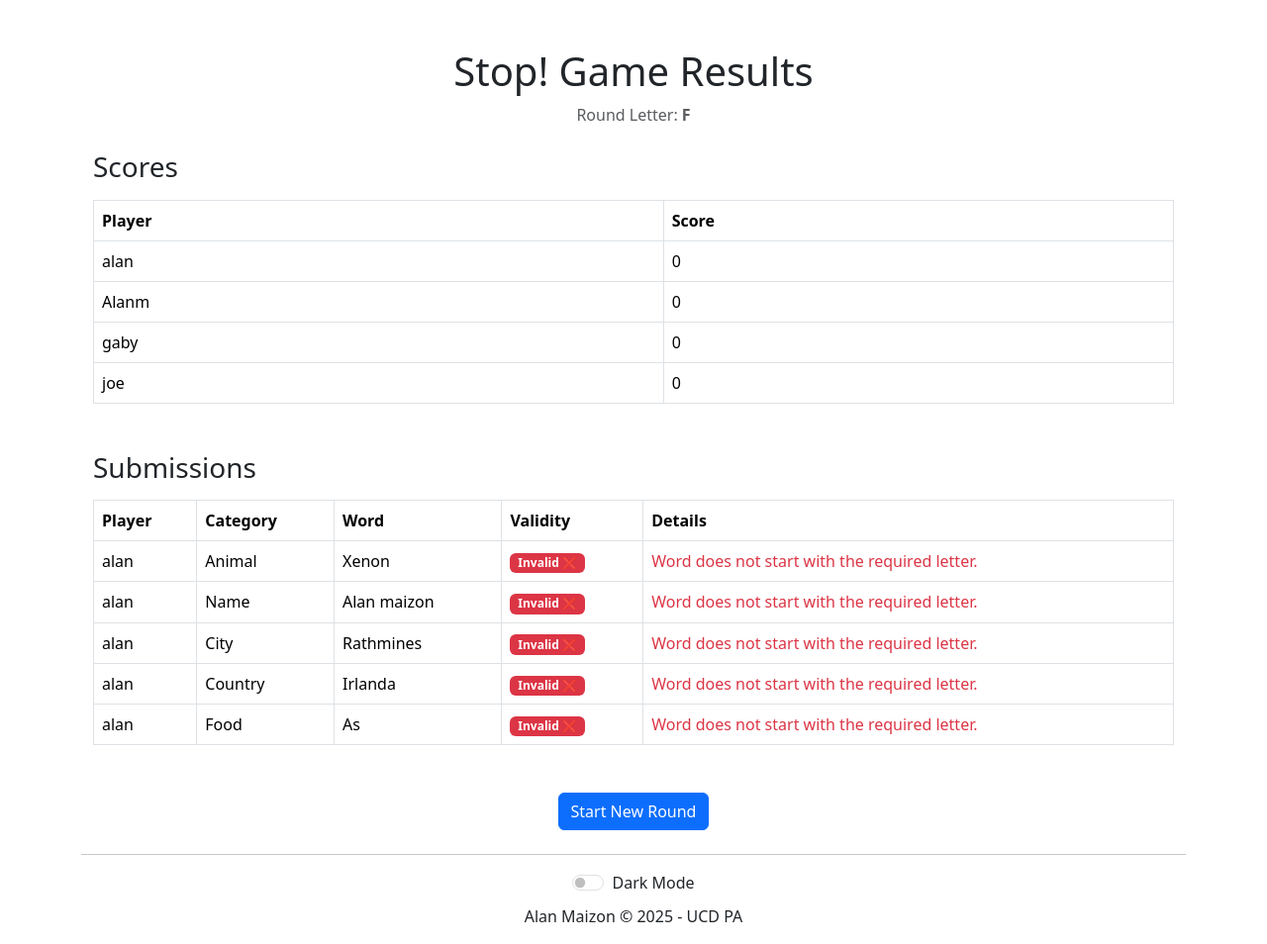
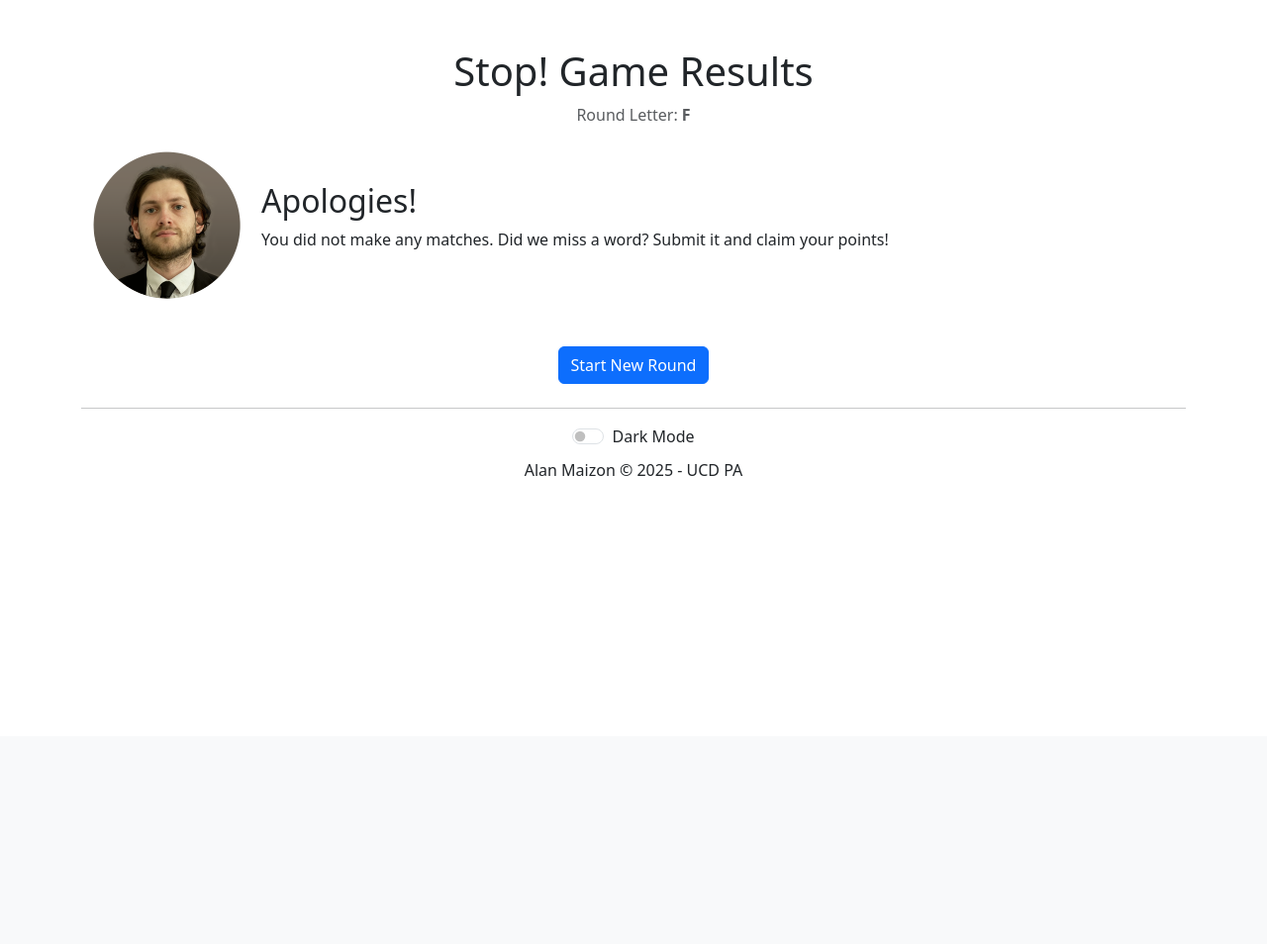
Before and after one commit to alanmaizon/stop_game, a Django app: page /game/results/1/ in a window 1280 px wide. Shown: the part 56-1010 px from the top of the page at 99% size. After the commit the page ends 537 px from the top, so only its background shows below. Run offline with Django 5.2, Linux system fonts and the light colour scheme; a user stored in the database is signed in; data comes from the database, SQL or seed files in the repository; both versions use the stored data as it was after the commit.

Commit message:
Changes to be committed:

```diff
--- a/core/templates/base.html
+++ b/core/templates/base.html
@@ -5,7 +5,9 @@
     <meta charset="UTF-8">
     <meta name="viewport" content="width=device-width, initial-scale=1.0">
     <title>{% block title %}My App{% endblock %}</title>
+    <link rel="icon" href="/static/favicon.png" type="image/png">
     <!-- Bootstrap CSS -->
+    <link rel="stylesheet" href="https://cdnjs.cloudflare.com/ajax/libs/font-awesome/5.15.4/css/all.min.css">
     <link rel="stylesheet" href="{% static 'game/css/styles.css' %}">
     <link rel="stylesheet" href="https://cdn.jsdelivr.net/npm/bootstrap@5.3.0-alpha3/dist/css/bootstrap.min.css">
 </head>
--- a/game/models.py
+++ b/game/models.py
@@ -32,6 +32,12 @@ class Player(models.Model):
     def __str__(self):
         return self.user.username
 
+    @property
+    def profile_picture_url(self):
+        if self.user.avatar:
+            return self.user.avatar.url
+        return settings.STATIC_URL + 'default-avatar.png'
+
 class Submission(models.Model):
     """Player submissions for each round."""
     player = models.ForeignKey(Player, on_delete=models.CASCADE)
@@ -40,6 +46,7 @@ class Submission(models.Model):
     word = models.CharField(max_length=100)
     is_valid = models.BooleanField(default=True)
     validation_message = models.CharField(max_length=255, blank=True)
+    score_calculated = models.BooleanField(default=False)
 
     def __str__(self):
         return f"{self.player} - {self.category}: {self.word}"
--- a/game/static/game/css/styles.css
+++ b/game/static/game/css/styles.css
@@ -37,6 +37,15 @@ h1 {
 
 .alert-info {
     font-size: 1.25rem;
+}
+
+.imgthumbnail {
+    border-radius: 50%;
+    width: 34px;
+    height: 34px;
+    object-fit: cover;
+    margin-right: 10px;
+    padding: 0;
 }
 
 /* Dark mode variables */
--- a/game/templates/game/lobby.html
+++ b/game/templates/game/lobby.html
@@ -1,7 +1,6 @@
 {% extends 'base.html' %}
 
 {% block title %}Lobby{% endblock %}
-
 
 {% block content %}
 <div class="container mt-5">
@@ -20,7 +19,10 @@
             {% for item in ranked_players %}
                 <tr>
                     <td>{{ item.rank }}</td>
-                    <td>{{ item.player.user.username }}</td>
+                    <td>
+                        <img src="{{ item.player.profile_picture_url }}" class="imgthumbnail" alt="Profile Picture">
+                        {{ item.player.user.username }}
+                    </td>
                     <td>{{ item.player.score }}</td>
                     <td>{{ item.points_awarded }}</td>
                     <td>{{ item.games_played }}</td>
--- a/game/templates/game/results.html
+++ b/game/templates/game/results.html
@@ -1,34 +1,32 @@
 {% extends 'base.html' %}
 
 {% load static %}
-
-{% block title %}Results{% endblock %}
+{% load custom_filters %}
 
 {% block content %}
     <div class="container mt-5">
         <h1 class="text-center">Stop! Game Results</h1>
         <p class="text-center text-muted">Round Letter: <strong>{{ round.letter }}</strong></p>
 
-        <div class="mt-4">
-            <h3>Scores</h3>
-            <table class="table table-bordered table-hover mt-3">
-                <thead class="thead-dark">
-                    <tr>
-                        <th>Player</th>
-                        <th>Score</th>
-                    </tr>
-                </thead>
-                <tbody>
-                    {% for player, score in scores.items %}
-                        <tr>
-                            <td>{{ player }}</td>
-                            <td>{{ score }}</td>
-                        </tr>
-                    {% endfor %}
-                </tbody>
-            </table>
+        <div class="mt-4 d-flex align-items-center">
+            {% if player %}
+                <img src="{{ player.user|avatar_url }}" alt="Profile Picture" class="rounded-circle profile-picture mr-3" width="150" height="150" style="margin-right: 20px;">
+            {% endif %}
+            <div class="ml-3">
+                {% if all_correct %}
+                    <h2>Awesome!</h2>
+                    <p>You answered all questions correctly and earned DOUBLE SCORE ({{ player_score }} points).</p>
+                {% elif player_score > 0 %}
+                    <h2>Congrats!</h2>
+                    <p>You have earned {{ player_score }} points. Did we miss a word? Submit it and claim your points!</p>
+                {% else %}
+                    <h2>Apologies!</h2>
+                    <p>You did not make any matches. Did we miss a word? Submit it and claim your points!</p>
+                {% endif %}
+            </div>
         </div>
 
+        {% if player_score > 0 %}
             <div class="mt-5">
                 <h3>Submissions</h3>
                 <table class="table table-bordered table-hover mt-3">
@@ -64,6 +62,7 @@
                     </tbody>
                 </table>
             </div>
+        {% endif %}
 
         <div class="text-center mt-5">
             <a href="{% url 'game:start' %}" class="btn btn-primary">Start New Round</a>
--- a/game/templatetags/custom_filters.py
+++ b/game/templatetags/custom_filters.py
@@ -1,7 +1,14 @@
 from django import template
+from django.templatetags.static import static
 
 register = template.Library()
 
 @register.filter
 def get_item(dictionary, key):
     return dictionary.get(key, 0)
+
+@register.filter
+def avatar_url(user):
+    if user.avatar:
+        return user.avatar.url
+    return static('default-avatar.png')
--- a/game/views.py
+++ b/game/views.py
@@ -122,25 +122,36 @@ def show_results(request, round_id):
     """Show results for the round."""
     round_obj = Round.objects.get(id=round_id)
     submissions = Submission.objects.filter(round=round_obj).select_related('player', 'category')
-    players = Player.objects.all()
+    player = submissions.first().player if submissions.exists() else None
 
     # Scoring: +10 points for unique valid words
-    scores = {}
-    for player in players:
-        player_score = 0
-        for category in Category.objects.all():
-            player_words = submissions.filter(player=player, category=category)
-            if player_words.exists():
-                word = player_words.first().word
-                # Add 10 points if the word is valid and unique
-                if submissions.filter(category=category, word=word, is_valid=True).count() == 1:
-                    player_score += 10
-        scores[player.user.username] = player_score
+    player_score = 0
+    all_correct = True
+    for category in Category.objects.all():
+        player_words = submissions.filter(player=player, category=category)
+        if player_words.exists():
+            word = player_words.first().word
+            # Add 10 points if the word is valid and unique
+            if submissions.filter(category=category, word=word, is_valid=True).count() == 1:
+                player_score += 10
+            else:
+                all_correct = False
+        else:
+            all_correct = False
+
+    if all_correct:
+        player_score *= 2
+
+    if player and not submissions.filter(score_calculated=True).exists():
         player.score += player_score
         player.save()
+        submissions.update(score_calculated=True)
+
 
     return render(request, 'game/results.html', {
         'round': round_obj,
-        'scores': scores,
+        'player_score': player_score,
+        'all_correct': all_correct,
         'submissions': submissions,
+        'player': player,
     })
```
Also changed, not shown: core/static/core/css/styles.css (+8 -0 lines), game/templates/game/start.html (+16 -1 lines), db.sqlite3, game/migrations/0005_submission_score_calculated.py (added), static/default-avatar.png, static/favicon.png (added), 4 other files. Lines whose indentation alone changed are shown as unchanged.
